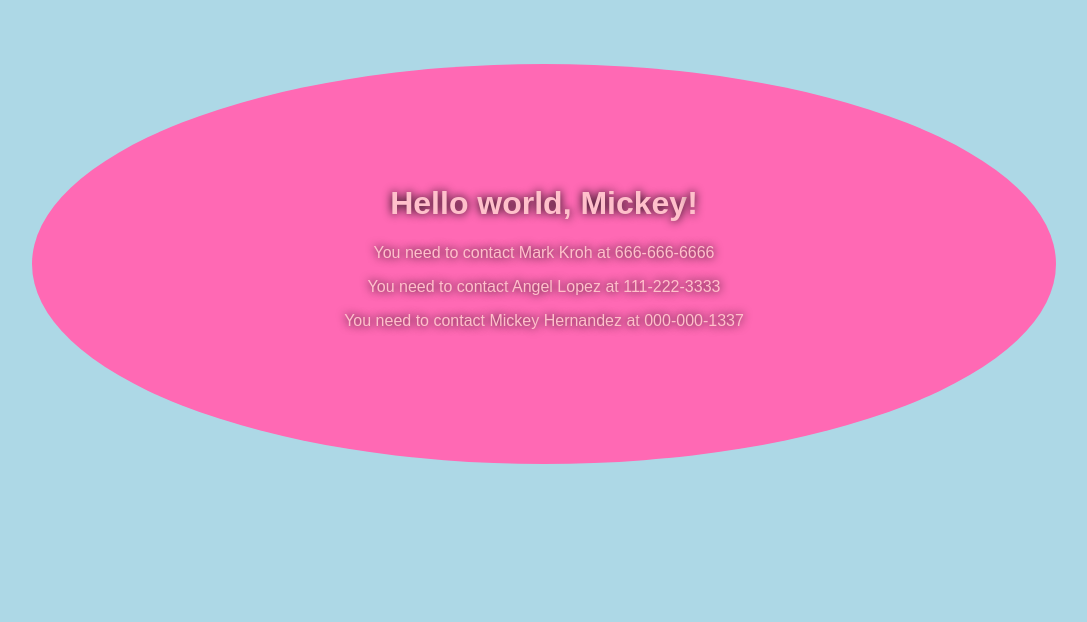
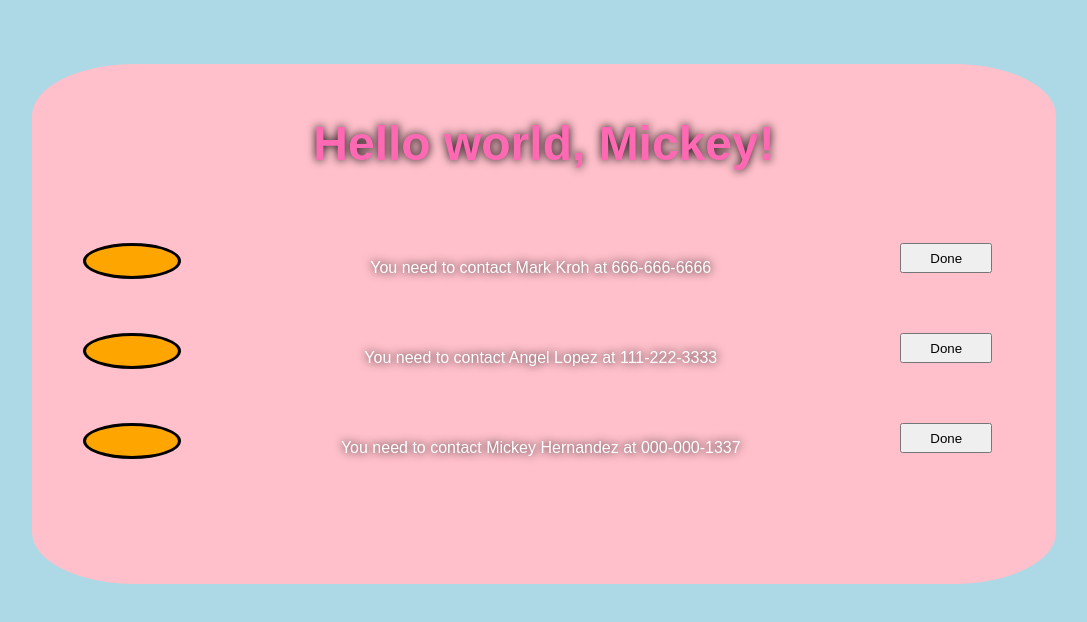
Before and after one commit to MickeyH98/ReactChallenges, a React (Create React App) app in the folder week10challenge/: page / in a window 1280 px wide. Shown: the top 622 px of the page, without its empty margins (96-1183 px from the left). Built offline with nearby package versions, Linux system fonts and the light colour scheme.

Commit message:
very hard commit on master branch

```diff
--- a/week10challenge/src/App.css
+++ b/week10challenge/src/App.css
@@ -4,12 +4,44 @@ body {
 
 .App {
   text-align: center;
-  color: pink;
+  color: white;
   text-shadow: 0px 0px 10px black;
-  background-color: hotpink;
+  background-color: pink;
+  border-radius: 10%;
+  width: 80%;
+  height: 500px;
+  margin: 5% 10%;
+  padding-top: 20px;
+  overflow: hidden;
+}
+
+h1 {
+  color: hotpink;
+  font-size: 3em;
+}
+
+.status {
+  height: 30px;
+  width: 10%;
+  float: left;
   border-radius: 100%;
-  width: 80%;
-  height: 300px;
-  margin: 5% 10%;
-  padding-top: 100px;
+  border: 3px solid black;
 }
+
+.Contact {
+  width: 90%;
+  margin: 0 5%;
+  height: 50px;
+  padding-top: 40px;
+}
+
+p {
+  width: 78%;
+  float: left;
+}
+
+#myButton {
+  width: 10%;
+  height: 30px;
+  float: left;
+}
--- a/week10challenge/src/App.js
+++ b/week10challenge/src/App.js
@@ -6,52 +6,54 @@ import Head from "./Head";
 class App extends Component {
   constructor(){
     super();
+    this.statusChange = this.statusChange.bind(this);
     this.state = {
       contactArray : [
         {
           fname: "Mark",
           lname: "Kroh",
-          phone: "666-666-6666"
+          phone: "666-666-6666",
+          status: false
         },
         {
           fname: "Angel",
           lname: "Lopez",
-          phone: "111-222-3333"
+          phone: "111-222-3333",
+          status: false
         },
         {
           fname: "Mickey",
           lname: "Hernandez",
-          phone: "000-000-1337"
+          phone: "000-000-1337",
+          status: false
         }
       ]
     }
   }
+
+  statusChange(event){
+    var index = event.target.value;
+    var newContacts = this.state.contactArray.slice();
+    newContacts[index].status = !newContacts[index].status;
+    this.setState({
+      contactArray: newContacts
+    })
+  }
+
   render() {
-
-      var contactArray = [
-        {
-          fname: "Mark",
-          lname: "Kroh",
-          phone: "666-666-6666"
-        },
-        {
-          fname: "Angel",
-          lname: "Lopez",
-          phone: "111-222-3333"
-        },
-        {
-          fname: "Mickey",
-          lname: "Hernandez",
-          phone: "000-000-1337"
-        }
-      ];
-
-    var ContactLister = contactArray.map(function(person){
-      return (
-        <Persons fname={person.fname} lname={person.lname} phone={person.phone} />
+    var ContactLister = [];
+    for (var i in this.state.contactArray){
+      ContactLister.push(
+        <Persons
+        value={i}
+        fname={this.state.contactArray[i].fname}
+        lname={this.state.contactArray[i].lname}
+        phone={this.state.contactArray[i].phone}
+        statusChange={this.statusChange}
+        colorValue={this.state.contactArray[i].status}
+        />
       )
     }
-  )
 
     return (
       <div className="App">
@@ -65,8 +67,5 @@ class App extends Component {
 export default App;
 
 
-// VERY EASY: Create a React class component that renders "hello world" in an h1 tag. You don't need props for this one.
-// EASY: Pass a prop for "name" into the component you just created so the h1 tag reads, "Hello world, {name}"
-// MEDIUM: Create a child Contact component inside the original component you created that you pass in a firstName, lastName, and phoneNumber and print out "You need to contact {firstName} {lastName} at {phoneNumber}
-// HARD: Using an array of contacts, loop through each one and create a new Contact component for each
+
 // VERY HARD: In your list of Contacts, have a status icon by each one that starts as orange "Pending" status. Then have a call button that when clicked, changes the state to a green "Done" status.
--- a/week10challenge/src/Persons.js
+++ b/week10challenge/src/Persons.js
@@ -1,8 +1,14 @@
 import React from "react";
 
 function Persons(props){
+  var color = (props.colorValue) ? "green" : "orange";
   return (
-    <p>You need to contact {props.fname} {props.lname} at {props.phone}</p>
+    <div className="Contact">
+      <div className="status" style={{'background-color': color}}>
+      </div>
+      <p>You need to contact {props.fname} {props.lname} at {props.phone}</p>
+      <button id="myButton" onClick={props.statusChange} value={props.value}>Done</button>
+    </div>
   )
 }
 
```
